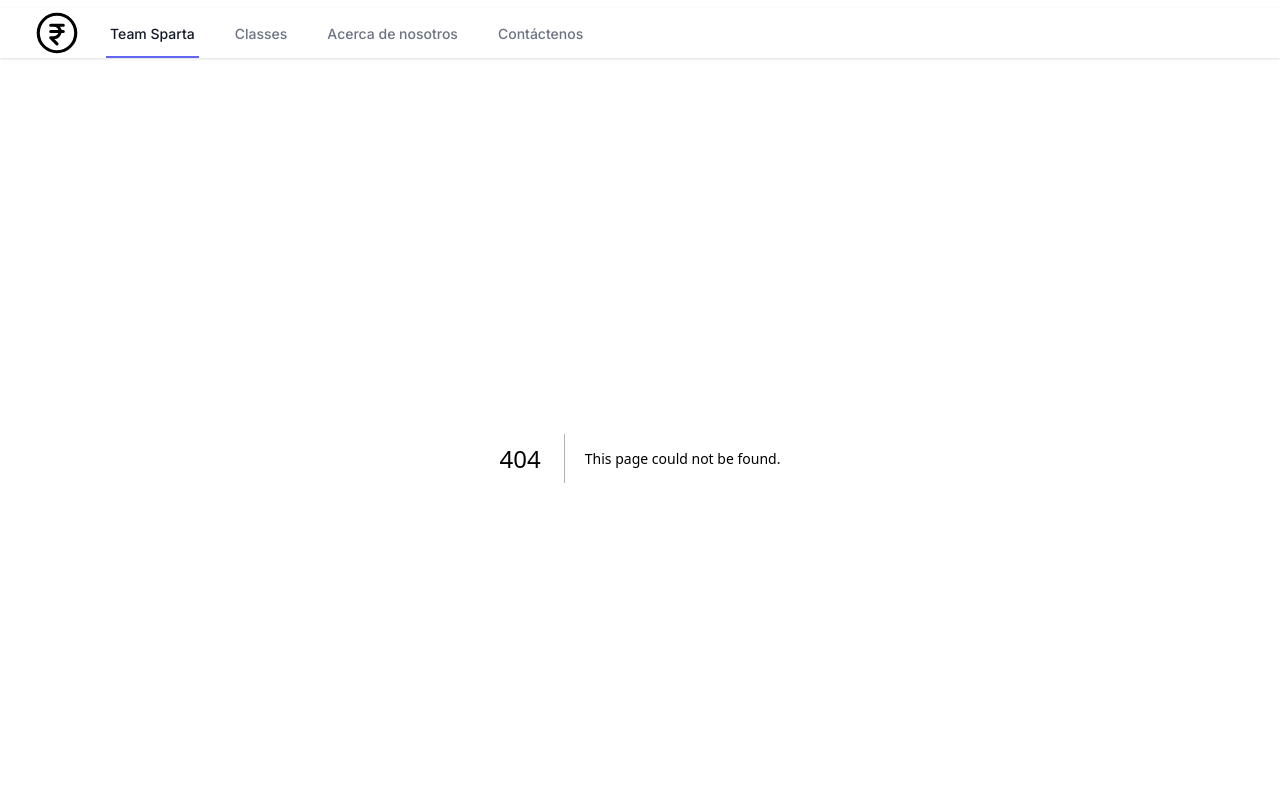
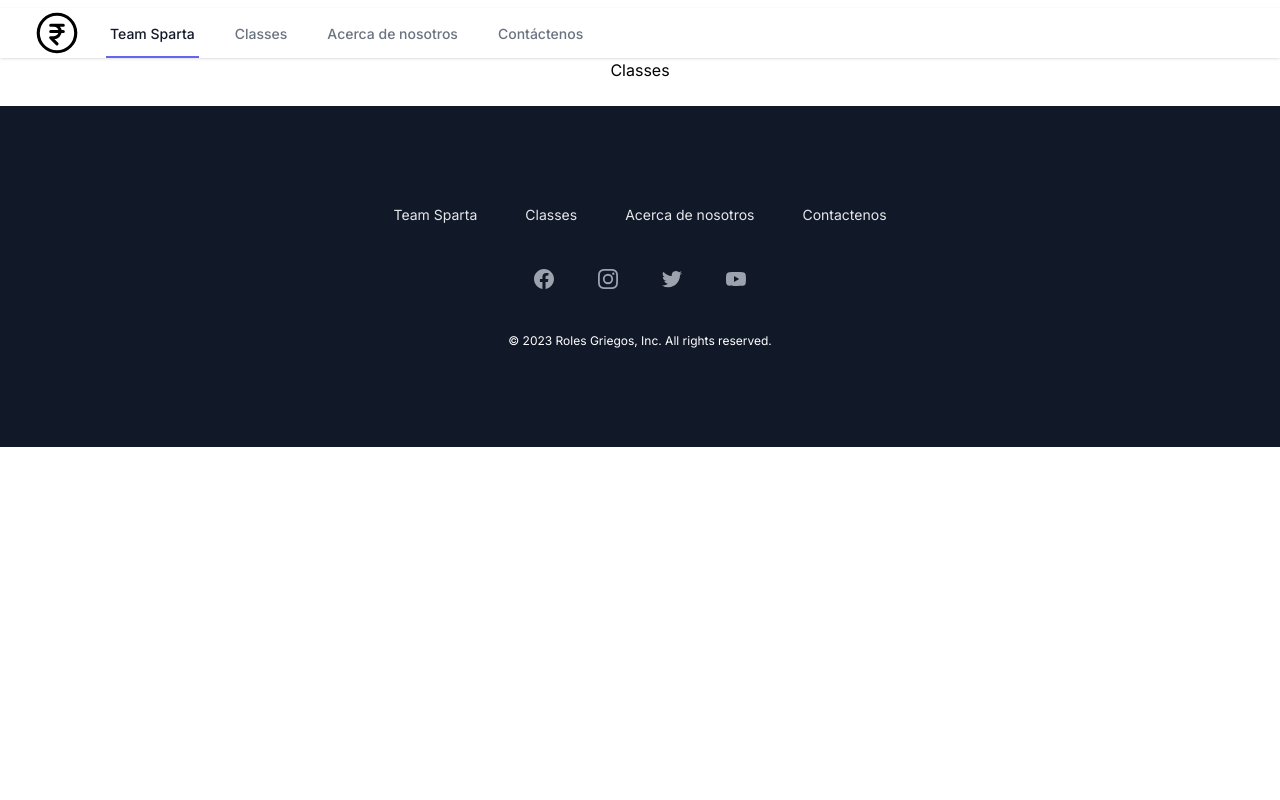
Before and after one commit to jonathandevelopment/teamsparta, a Next.js app: page /clases in a window 1280 px wide. Before the commit this address had no page. Shown: the top 800 px of the page. Built offline with nearby package versions, Linux system fonts and the light colour scheme.

Commit message:
added classes

```diff
--- /dev/null
+++ b/src/app/clases/page.tsx
@@ -0,0 +1,10 @@
+
+const Classes = () => {
+    return (
+        <div>
+            <h1 className="text-center">Classes</h1><br/>
+        </div>
+    );
+}
+
+export default Classes
```
Also changed, not shown: src/app/clases/[...alias].tsx (added).
